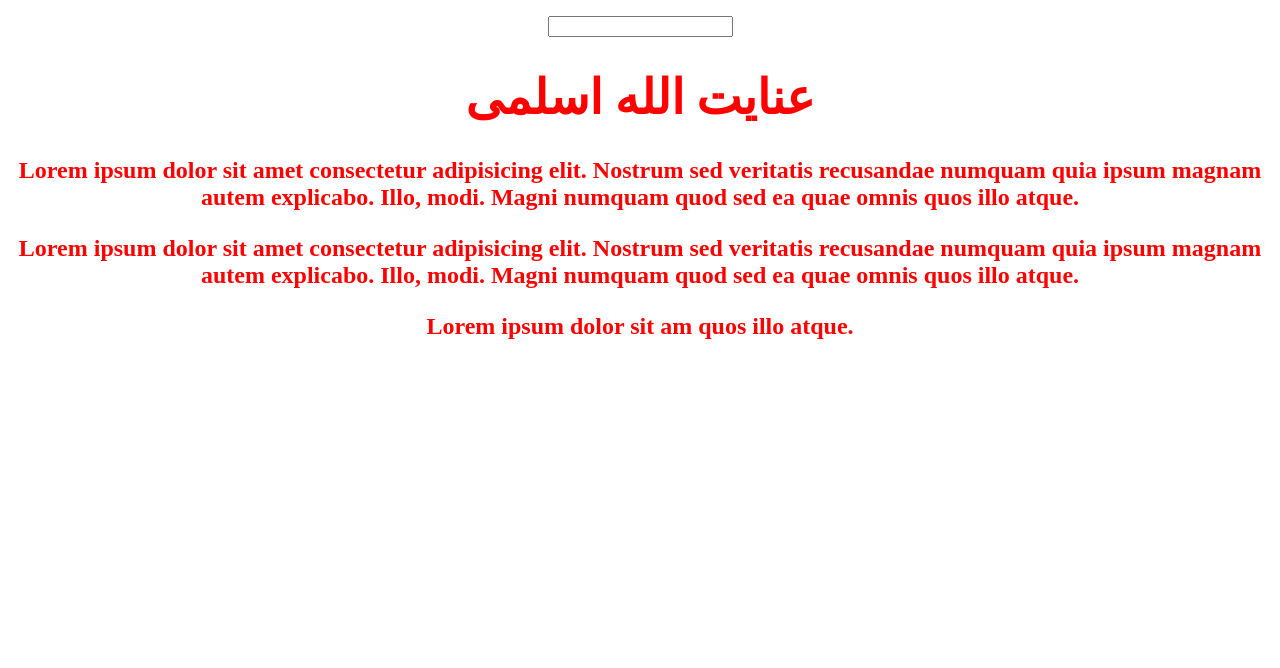
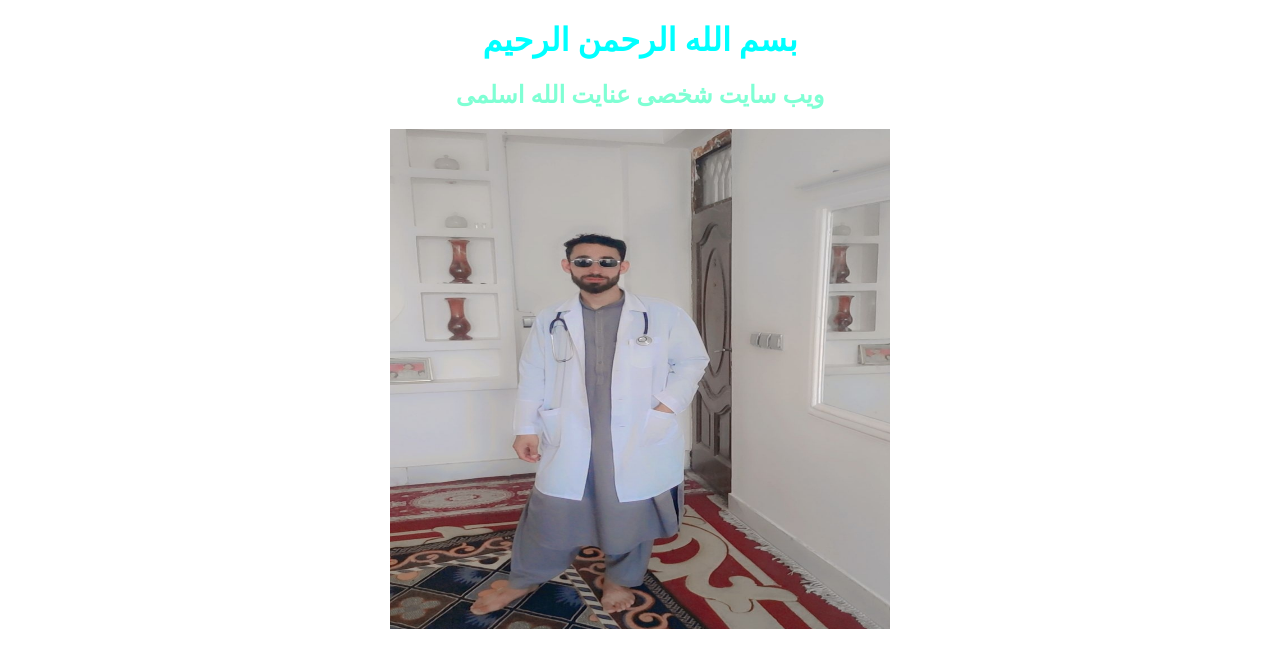
Before and after one commit to anayatullahaslami/anayatproject, a plain HTML site: page index.html in a window 1280 px wide. Drawn offline with Linux system fonts and the light colour scheme.

Commit message:
Add files via upload

```diff
--- a/index.html
+++ b/index.html
@@ -1,41 +1,13 @@
-
-
 <!DOCTYPE html>
-<html lang="en">
+<html lang="fa">
 <head>
-    <title>aslami Web </title>
-
+    <title>Aslami Website</title>
+    <link rel="stylesheet" href="style.css">
 </head>
 <body>
-    <p>
-     <input type="number" name="ea">
-
-
-    </p>
-<style>
-    body{
-        text-align:center;
-        color:red;
-    }
-    h1{
-        color: red ;
-        font-size: 3rem;
-    }
-
-</style>
-<h1>عنایت الله اسلمی</h1>
-
-<h2><p>Lorem ipsum dolor sit amet consectetur adipisicing elit. Nostrum sed veritatis recusandae numquam quia ipsum magnam autem explicabo. Illo, modi. Magni numquam quod sed ea quae omnis quos illo atque.</p>
-    <p>Lorem ipsum dolor sit amet consectetur adipisicing elit. Nostrum sed veritatis recusandae numquam quia ipsum magnam autem explicabo. Illo, modi. Magni numquam quod sed ea quae omnis quos illo atque.</p>
-    <p>Lorem ipsum dolor sit am quos illo atque.</p>
-
-    </h2>
-
-
-
-
-
-
-
+ <h1>بسم الله الرحمن الرحیم</h1>
+ <h2>ویب سایت شخصی عنایت الله اسلمی</h2>
+ <p></p>
+ <img src="09/1716139804607.jpg" width="500" height="500">
 </body>
 </html>
--- a/style.css
+++ b/style.css
@@ -1,4 +1,9 @@
+body{
+    text-align: center;
+}
 h1{
-    color: blue;
-    font-size: 50px;
+    color: aqua;
 }
+h2{
+    color: aquamarine;
+}
```
Also changed, not shown: 09/1716139804607.jpg (added), 09/1716139804662.jpg (added).
